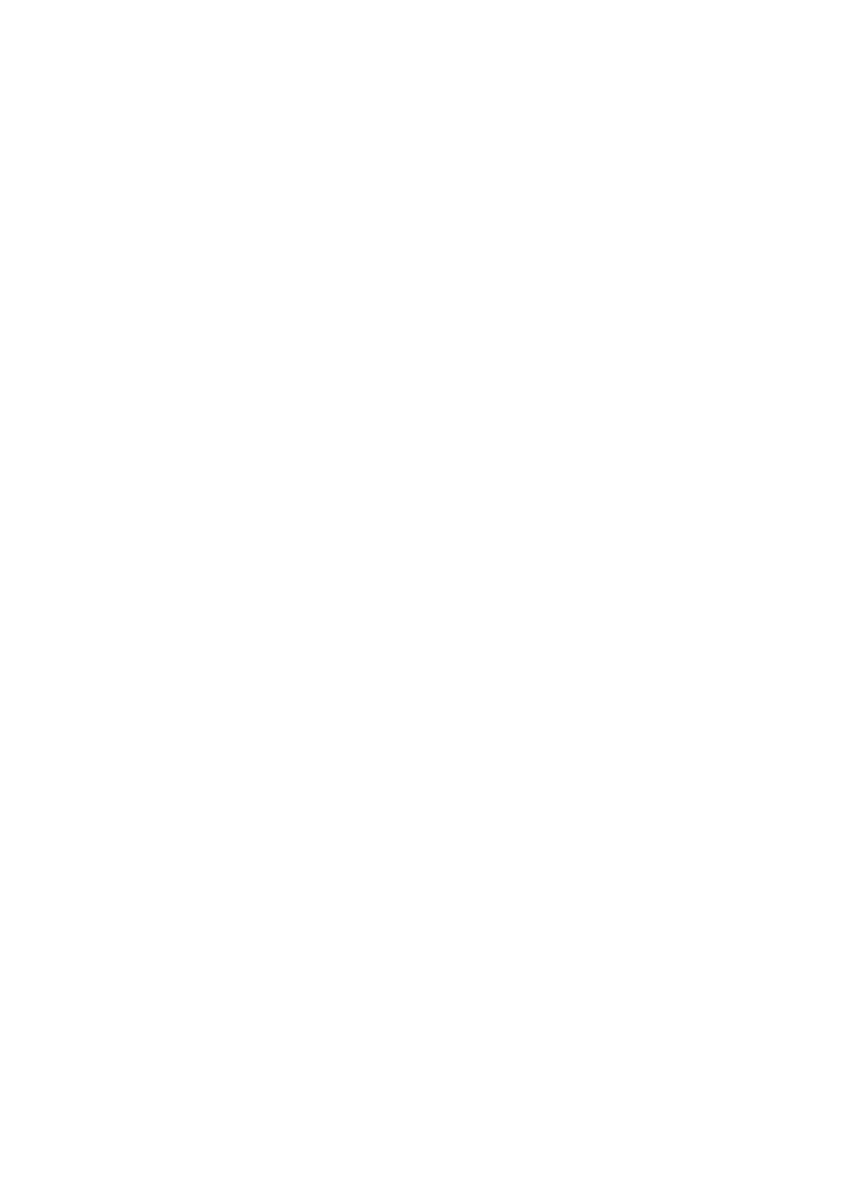
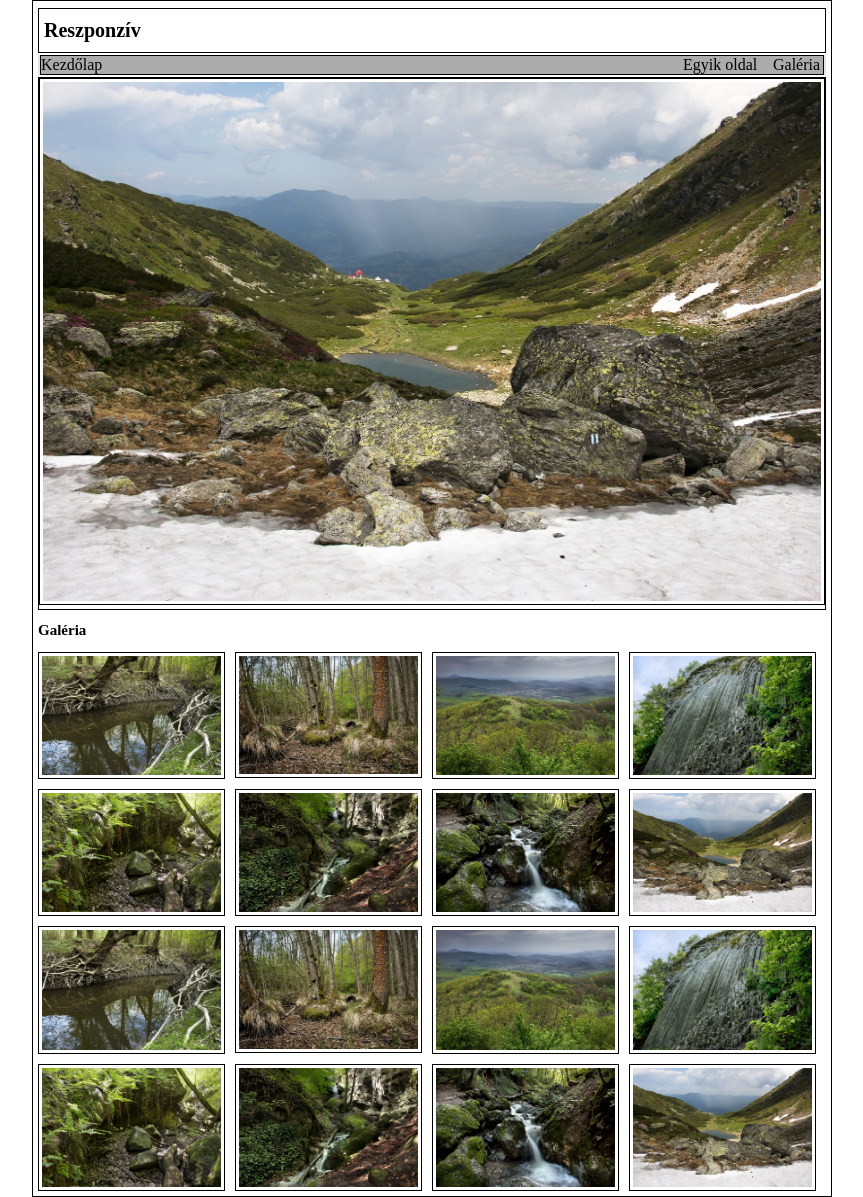
Before and after one commit to tordailevi/Tordai-Levente-Orai-Munka, a plain HTML site: page index.html in a window 1280 px wide. Shown: the whole page, without its empty margins (208-1071 px from the left). Before the commit the page ends 800 px from the top, so only its background shows below. Drawn offline with Linux system fonts and the light colour scheme.

Commit message:
git add lemaradt haha

```diff
--- a/index.html
+++ b/index.html
@@ -1,12 +1,49 @@
 <!DOCTYPE html>
 <html>
 <head>
-
-
-
-
+    <meta charset="UTF-8" />
+    <meta name="viewport" content="width=device-width, initial-scale=1.0" />
+    <title>Tordai Levente</title>
+    <link rel="stylesheet" href="style.css">
 </head>
 
-<head></head>
+<body>
+    <div class="tarolo">
+        <div class="fejlec">
+            <h1>Reszponzív</h1>
+        </div>
+        <nav>
+            <ul>
+                <li><a href="#">Kezdőlap</a></li>
+                <li><a href="#">Egyik oldal</a></li>
+                <li><a href="#">Galéria</a></li>
+            </ul>
+        </nav>
+
+            <div class="nagykep">
+                <img src="kepek/800/kep8.jpg" alt="Vízesés">
+        </div>
+        <h2>Galéria</h2>
+        <div class="galeria">
+            <img src="kepek/300/kep1.jpg" alt="Természet">
+            <img src="kepek/300/kep2.jpg" alt="Természet">
+            <img src="kepek/300/kep3.jpg" alt="Természet">
+            <img src="kepek/300/kep4.jpg" alt="Természet">
+            <img src="kepek/300/kep5.jpg" alt="Természet">
+            <img src="kepek/300/kep6.jpg" alt="Természet">
+            <img src="kepek/300/kep7.jpg" alt="Természet">
+            <img src="kepek/300/kep8.jpg" alt="Természet">
+            <img src="kepek/300/kep1.jpg" alt="Természet">
+            <img src="kepek/300/kep2.jpg" alt="Természet">
+            <img src="kepek/300/kep3.jpg" alt="Természet">
+            <img src="kepek/300/kep4.jpg" alt="Természet">
+            <img src="kepek/300/kep5.jpg" alt="Természet">
+            <img src="kepek/300/kep6.jpg" alt="Természet">
+            <img src="kepek/300/kep7.jpg" alt="Természet">
+            <img src="kepek/300/kep8.jpg" alt="Természet">
+        </div>
+
+    </div>
+</body>
 
 </html>
--- a/style.css
+++ b/style.css
@@ -0,0 +1,92 @@
+body{
+    background-color: white;
+    width: 80%;
+    max-width: 800px;
+    margin: auto;
+    border: 1px solid black;
+    padding: 5px;
+}
+
+img {
+    width: 100%;
+    border: 1px solid black;
+    padding:3px;
+}
+
+h1 {
+    margin-top: 2px;
+    margin-bottom: 2px;
+    border: 1px solid black;
+    font-size: 20px;
+    color:black;
+    padding-top: 10px;
+    padding-bottom: 10px;
+    padding-left: 5px;
+
+}
+
+* {
+    box-sizing: border-box;
+}
+
+#tarolo {
+    background-color: azure;
+    border: 1px solid black;
+    padding: 3px;
+}
+
+nav{
+    background-color: rgba(192, 206, 206, 0.473);
+}
+nav ul {
+    padding-left: 0px;
+    margin:2px;
+    border: 1px solid black;
+    background-color: rgb(172, 172, 173);
+    display: grid;
+    gap: 10px;
+    grid-template-columns: 1fr 80px 50px;
+    list-style-type: none;
+}
+
+nav a {
+    text-decoration: none;
+    color: black;
+}
+
+nav a:hover{
+    border: 1px solid red;
+    color:red;
+}
+
+nav li {
+    list-style-type: none;
+}
+
+h2 {
+    font-size: 15px;
+}
+
+.nagykep {
+   width: 100%;
+   border: 1px solid black;
+}
+
+.galeria {
+    padding-right: 10px;
+    display: grid;
+    grid-template-columns: 1fr 1fr 1fr 1fr;
+    gap: 10px;
+}
+
+@media screen and (max-width:650px) {
+    .galeria {
+        grid-template-columns: 1fr 1fr;
+    }
+}
+
+@media screen and (max-width:500px) {
+    .galeria {
+        grid-template-columns: 1fr;
+    }
+}
```
